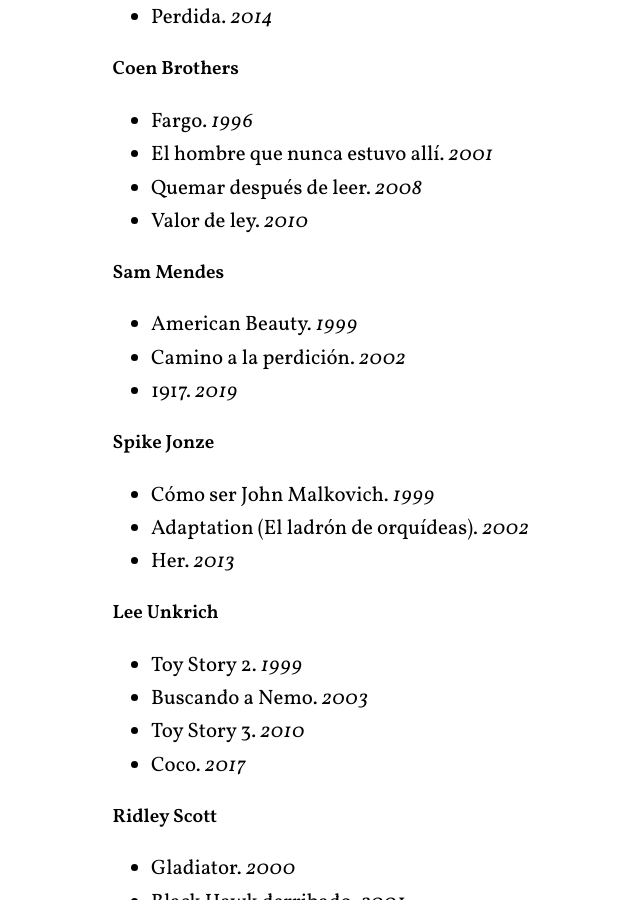
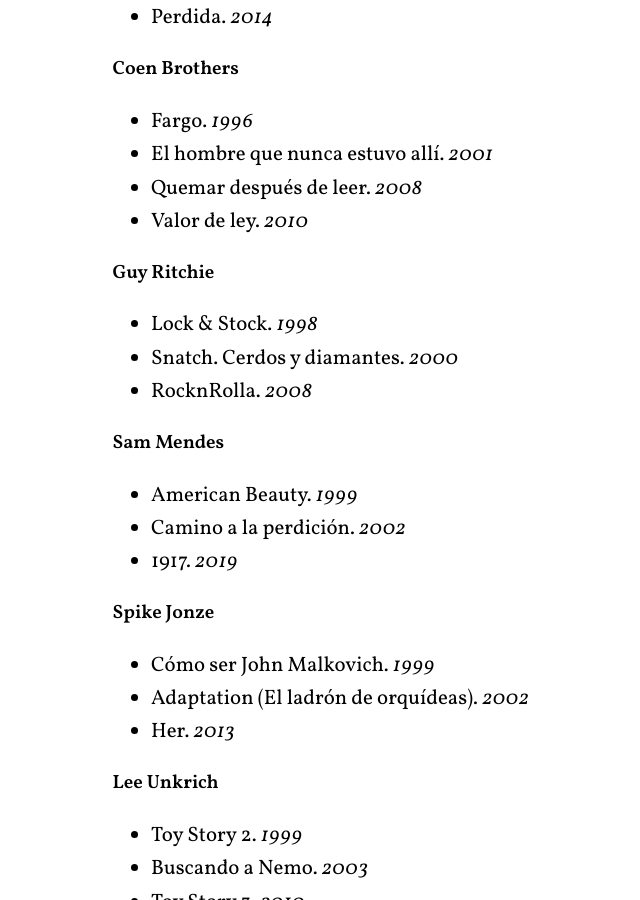
Before and after one commit to arturoherrero/arturoherrero.com, a Jekyll site: the page built from pages/directors.md, in a window 1280 px wide and 900 px high, scrolled down 6470 px. Shown: the whole window, without its empty margins (138-778 px from the left). Built offline with Jekyll 4.4.1, drawn with Linux system fonts in a browser that asks for light colours.

Commit message:
Update directors list

```diff
--- a/pages/directors.md
+++ b/pages/directors.md
@@ -200,6 +200,11 @@
 - Quemar después de leer. *2008*
 - Valor de ley. *2010*
 
+##### Guy Ritchie
+- Lock & Stock. *1998*
+- Snatch. Cerdos y diamantes. *2000*
+- RocknRolla. *2008*
+
 ##### Sam Mendes
 - American Beauty. *1999*
 - Camino a la perdición. *2002*
```
